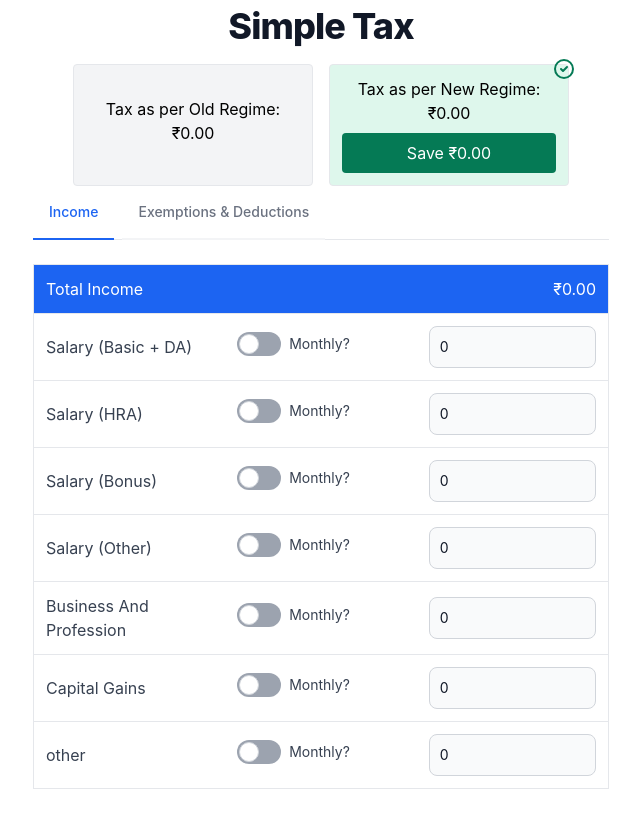
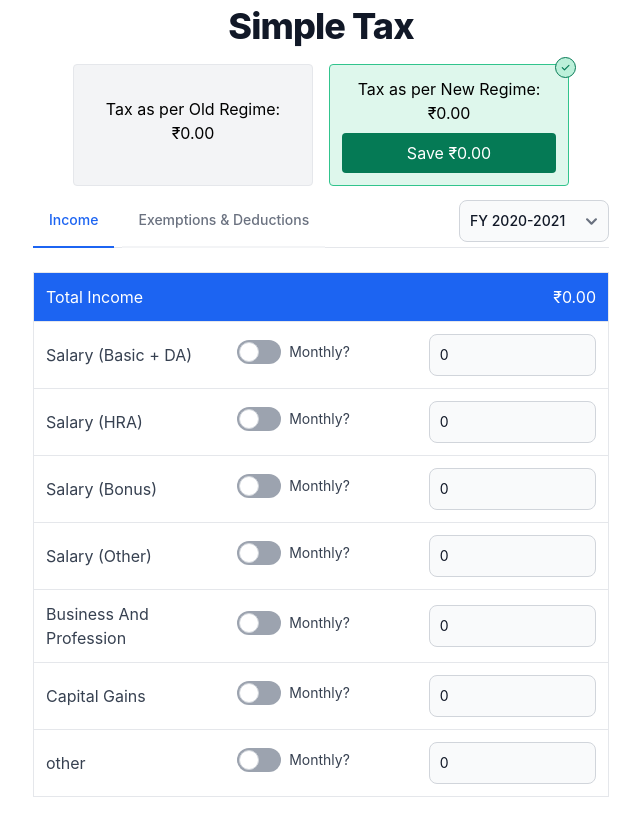
Before and after one commit to jayakrishnancn/easytax, a React (Create React App) app: page / in a window 1280 px wide. Shown: the whole page, without its empty margins (319-959 px from the left). Built offline with nearby package versions, Linux system fonts and the light colour scheme.

Commit message:
added year, icon etc

```diff
--- a/package.json
+++ b/package.json
@@ -20,6 +20,7 @@
     "flowbite-react": "^0.1.10",
     "react": "^18.2.0",
     "react-dom": "^18.2.0",
+    "react-icons": "^4.4.0",
     "react-redux": "^8.0.2",
     "react-scripts": "5.0.1",
     "typescript": "^4.7.4",
--- a/src/App.tsx
+++ b/src/App.tsx
@@ -1,6 +1,7 @@
 import { useEffect, useState } from "react";
 import { useDispatch } from "react-redux";
 import "./App.css";
+import Select from "./components/Select";
 import Compare from "./screen/Compare";
 import ExemptionsTab from "./screen/Exemptions";
 import IncomeTab from "./screen/IncomeTab";
@@ -8,6 +9,7 @@ import { getExemptionData } from "./services/exemptions";
 import { getIncomeData } from "./services/income";
 import { resetExemptions } from "./store/reducers/exemptionsReducer";
 import { resetIncome } from "./store/reducers/incomeReducer";
+import { getAllFY } from "./util/calender";
 
 function App() {
   const [tab, setTab] = useState<number>(0);
@@ -18,14 +20,15 @@ function App() {
     dispatch(resetExemptions(getExemptionData()));
   }, [dispatch]);
 
+  const handleYearChange = (value: string) => {};
+  const AVAILABLE_AY = getAllFY().map((year) => ({ value: year }));
   return (
     <div className="App">
       <h1 className="mt-2 mb-5 font-extrabold tracking-tight leading-none text-gray-900 text-4xl">
         Simple Tax
       </h1>
-
       <Compare />
-      <div className=" max-w-xl mx-auto  border-b border-gray-200 dark:border-gray-700">
+      <div className="mt-2 max-w-xl mx-auto  border-b border-gray-200 dark:border-gray-700">
         <ul
           className="flex flex-wrap -mb-px text-sm font-medium text-center"
           id="myTab"
@@ -60,6 +63,12 @@ function App() {
               Exemptions & Deductions
             </button>
           </li>
+          <li
+            className="ml-auto flex justify-center items-center"
+            role="presentation"
+          >
+            <Select values={AVAILABLE_AY} onChange={handleYearChange} />
+          </li>
         </ul>
       </div>
       <div className="mt-2 max-w-xl mx-auto flex justify-around align-top ">
--- /dev/null
+++ b/src/components/Select/index.tsx
@@ -0,0 +1,24 @@
+interface Props {
+  onChange: (arg0: any) => void;
+  values: { label?: string | number; value: string | number }[];
+  [k: string]: any;
+}
+function Select(props: Props) {
+  const { onChange, values = [], ...rest } = props;
+  return (
+    <select
+      className="pr-8 block w-full border disabled:cursor-not-allowed disabled:opacity-50 bg-gray-50 border-gray-300 text-gray-900 focus:border-blue-500 focus:ring-blue-500 dark:border-gray-600 dark:bg-gray-700 dark:text-white dark:placeholder-gray-400 dark:focus:border-blue-500 dark:focus:ring-blue-500 rounded-lg p-2.5 text-sm"
+      {...rest}
+      onChange={(e) => {
+        onChange(e.target.value);
+      }}
+    >
+      {values.map(({ value, label = value }) => (
+        <option key={value} value={value}>
+          {label}
+        </option>
+      ))}
+    </select>
+  );
+}
+export default Select;
--- a/src/components/Tick/index.tsx
+++ b/src/components/Tick/index.tsx
@@ -1,19 +1,9 @@
+import { HiCheck } from "react-icons/hi";
 function Tick() {
   return (
-    <svg
-      className="w-6 h-6 text-green-600"
-      fill="none"
-      stroke="currentColor"
-      viewBox="0 0 24 24"
-      xmlns="http://www.w3.org/2000/svg"
-    >
-      <path
-        stroke-linecap="round"
-        stroke-linejoin="round"
-        stroke-width="2"
-        d="M9 12l2 2 4-4m6 2a9 9 0 11-18 0 9 9 0 0118 0z"
-      ></path>
-    </svg>
+    <div className="p-1 rounded-full border border-green-600 text-green-600 bg-green-200">
+      <HiCheck size="0.7em" />
+    </div>
   );
 }
 
--- a/src/screen/Compare.tsx
+++ b/src/screen/Compare.tsx
@@ -36,7 +36,7 @@ function Compare() {
       <div
         className={
           "mx-2 flex-1 font-normal align-middle justify-center flex flex-col relative border p-3 rounded " +
-          (better === 1 ? "bg-green-100" : "bg-gray-100")
+          (better === 1 ? "bg-green-100 border-green-400" : "bg-gray-100")
         }
       >
         <div>Tax as per Old Regime:</div>
@@ -51,7 +51,7 @@ function Compare() {
       <div
         className={
           "mx-2 flex-1 font-normal align-middle justify-center flex flex-col relative border p-3 rounded " +
-          (better === 2 ? "bg-green-100" : "bg-gray-100")
+          (better === 2 ? "bg-green-100 border-green-400" : "bg-gray-100")
         }
       >
         <div>Tax as per New Regime:</div>
--- /dev/null
+++ b/src/util/calender.ts
@@ -0,0 +1,16 @@
+export function getAllFY() {
+  const fy = [];
+  const date = new Date();
+  let currentYear = date.getFullYear();
+  const currentMonth = date.getMonth() + 1;
+
+  if (currentMonth < 4) {
+    currentYear--;
+  }
+
+  for (let year = 2020; year <= currentYear; year++) {
+    fy.push(`FY ${year}-${year + 1}`);
+  }
+
+  return fy;
+}
```
Also changed, not shown: 1 other file (tests, documents, lock files or other folders).
